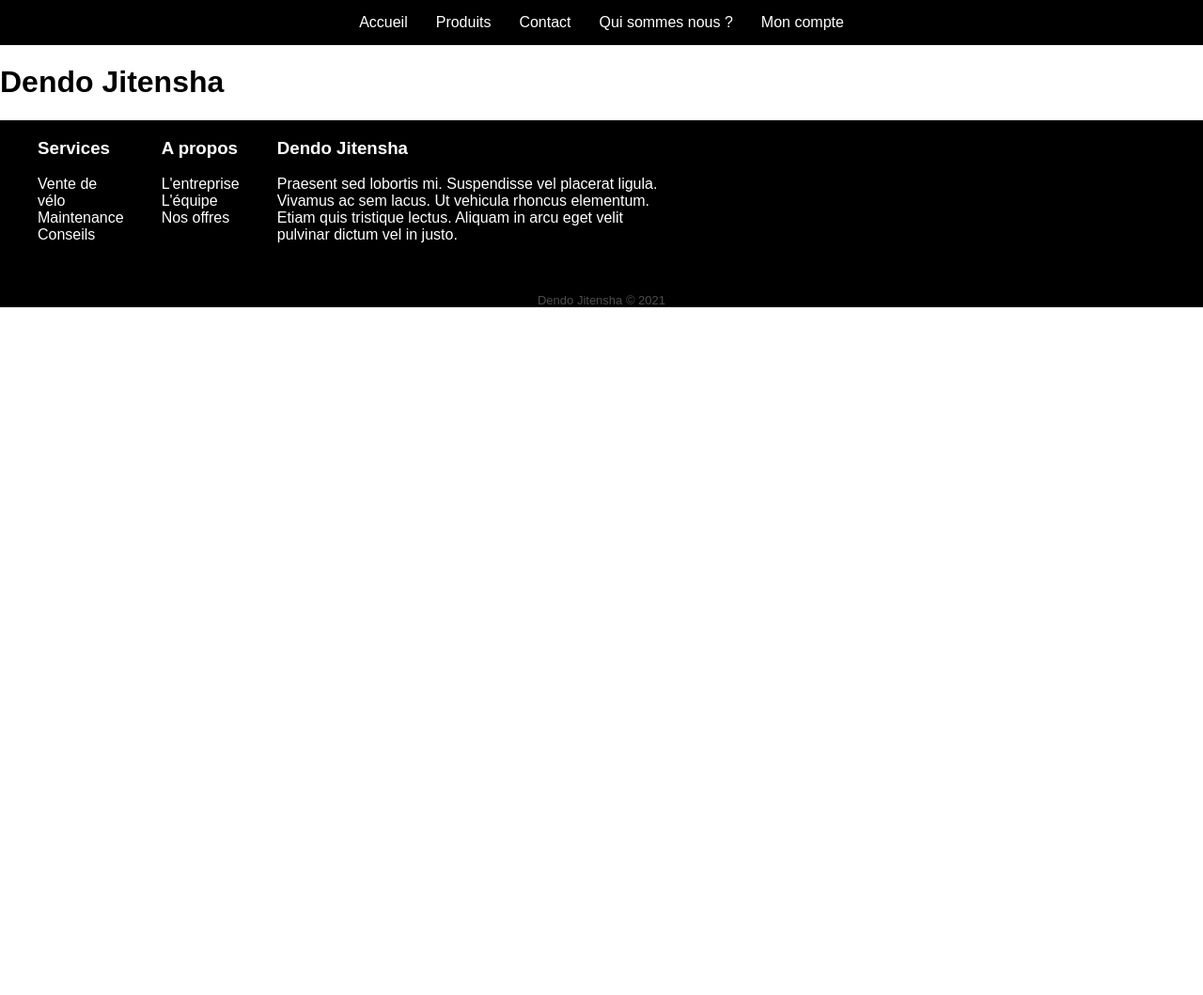
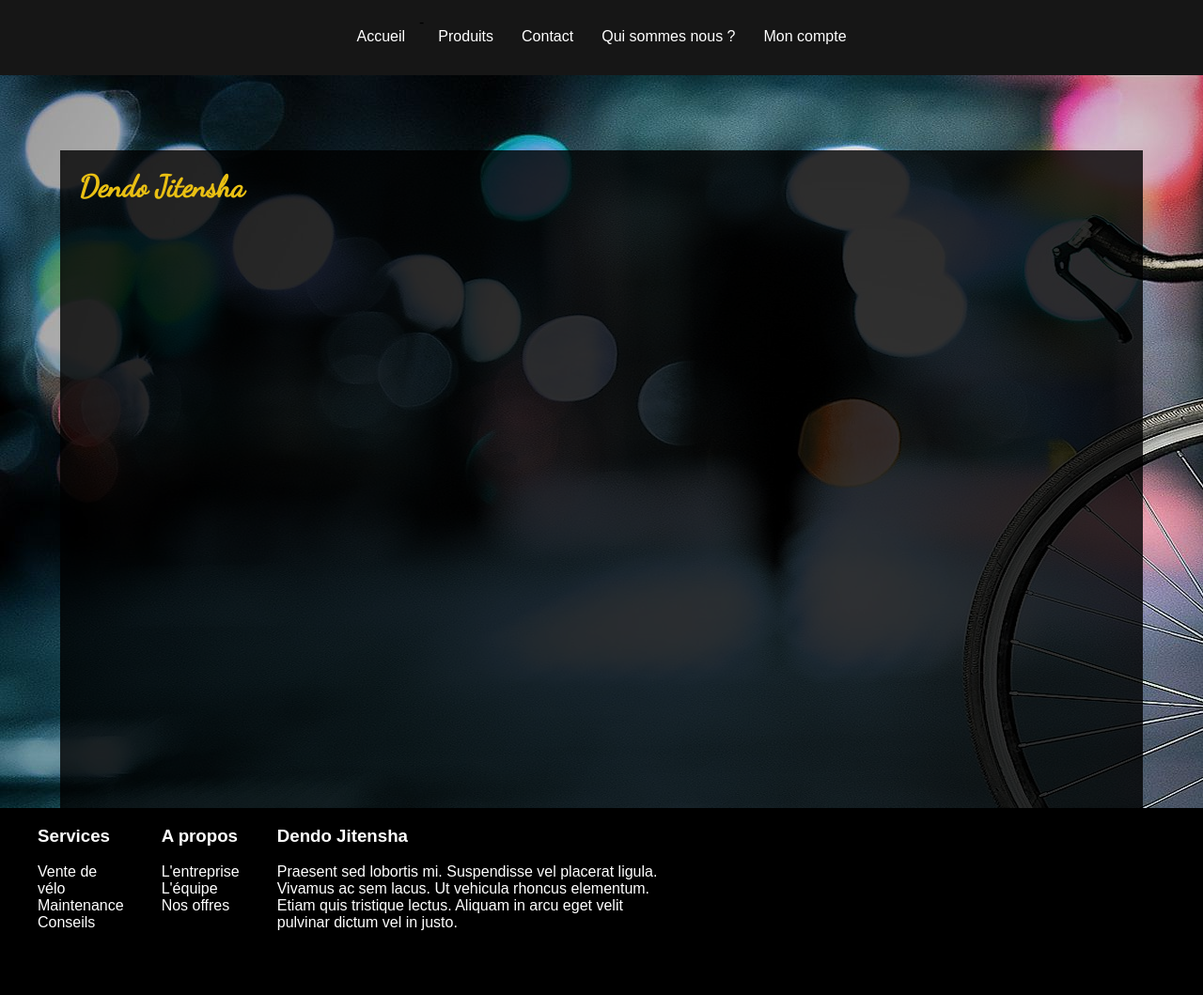
Before and after one commit to sachamutschler/5Bits_Dendo, a PHP site: page / in a window 1280 px wide. Shown: the whole page at 94% size. Before the commit the page ends 327 px from the top, so only its background shows below. Run offline with PHP 8.4, Linux system fonts and the light colour scheme.

Commit message:
correction conflits

```diff
--- a/View/navbar.php
+++ b/View/navbar.php
@@ -1,6 +1,6 @@
 <div id="navbar">
-    <a class="navbar_link" href="#">Accueil</a>
-    <a class="navbar_link" href="view/rayon.php">Produits</a>
+    <a class="navbar_link" href="index.php">Accueil</a>
+-   <a class="navbar_link" href="produits.php">Produits</a>
     <a class="navbar_link" href="#">Contact</a>
     <a class="navbar_link" href="#">Qui sommes nous ?</a>
     <a class="navbar_link" href="#">Mon compte</a>
--- a/View/rayon.php
+++ /dev/null
@@ -1 +0,0 @@
-<?php
--- /dev/null
+++ b/produits.php
@@ -0,0 +1,3 @@
+<?php
+
+include ('View/produits.php');
--- a/public/css/footer.css
+++ b/public/css/footer.css
@@ -4,10 +4,10 @@
 .footer{
     display: flex;
 }
-p{
+.footer p{
     color: white;
 }
-h3{
+.footer h3{
     color: white;
     margin-left: 40px;
 }
--- a/public/css/main.css
+++ b/public/css/main.css
@@ -1,4 +1,38 @@
 body {
     margin:0px;
     font-family:arial;
+    background: #2d2929;
+    background-image: url("../images/background.jpg");
+    background-repeat: no-repeat;
 }
+
+#header {
+    height: 80px;
+    display: flex;
+    background: #161616;
+
+}
+
+#contenu_page {
+    margin: auto;
+    margin-left: 150px;
+    margin-right: 150px;
+    min-height: 800px;
+    background: #fffff0;
+}
+
+.titre_page {
+    padding-top: 20px;
+    padding-left: 20px;
+    font-family: 'Dancing Script', cursive;
+    color: #eac013;
+}
+
+.contenu {
+    width: 90%;
+    background: rgba(0,0,0,0.8);
+    margin: auto;
+    height: max-content;
+    min-height: 700px;
+    margin-top: 80px;
+}
--- a/public/css/navbar.css
+++ b/public/css/navbar.css
@@ -1,13 +1,15 @@
 #navbar {
     display: flex;
     justify-content: center;
-    background:black;
+    background: #161616;
+    margin:auto;
 }
 
 .navbar_link {
     padding:15px;
     color: white;
     text-decoration: none;
+    border-bottom: 3px solid #161616;
 }
 
 .navbar_link:hover {
```
Also changed, not shown: View/produits.php (added, +18 -0 lines), public/css/accueil.css (added), public/images/background.jpg (added).
